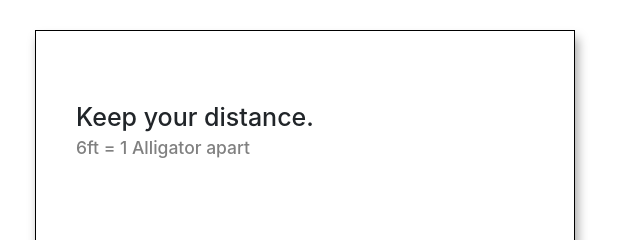
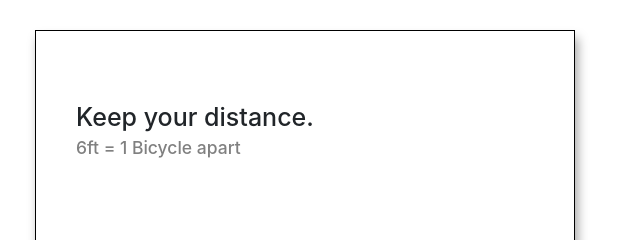
Before and after one commit to laurawilsonri/covid-poster-generator, a plain HTML site: page index.html in a window 1280 px wide. Shown: the top 240 px of the page, 135-775 px from the left. Drawn offline with nearby package versions, Linux system fonts and the light colour scheme.

Commit message:
quick title fix

```diff
--- a/index.html
+++ b/index.html
@@ -114,7 +114,7 @@
   <div id="poster-wrapper">
   <div id="poster-container">
       <h1>Keep your distance.</h1>
-      <h3>6ft = <span id="obj-name">1 Alligator</span> apart</h3>
+      <h3>6ft = <span id="obj-name">1 Bicycle</span> apart</h3>
        <img id="person-left" class="pic person" src="img/woman_silh_1.png"/>
       <img id="person-right" class="pic person" src="img/woman_silh_2.png"/>
       <img id="object" class="pic" src="img/bicycle.png"/>
```
